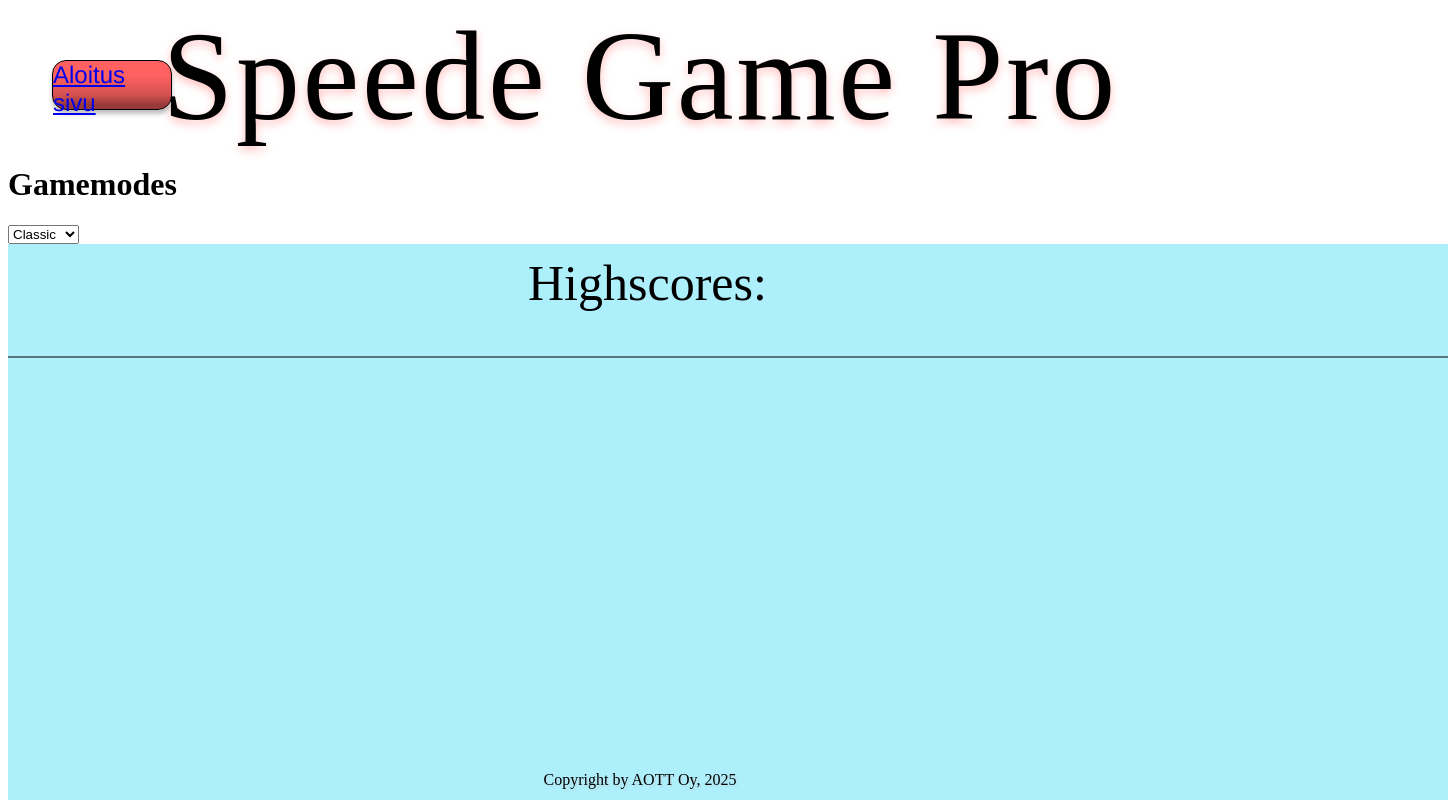
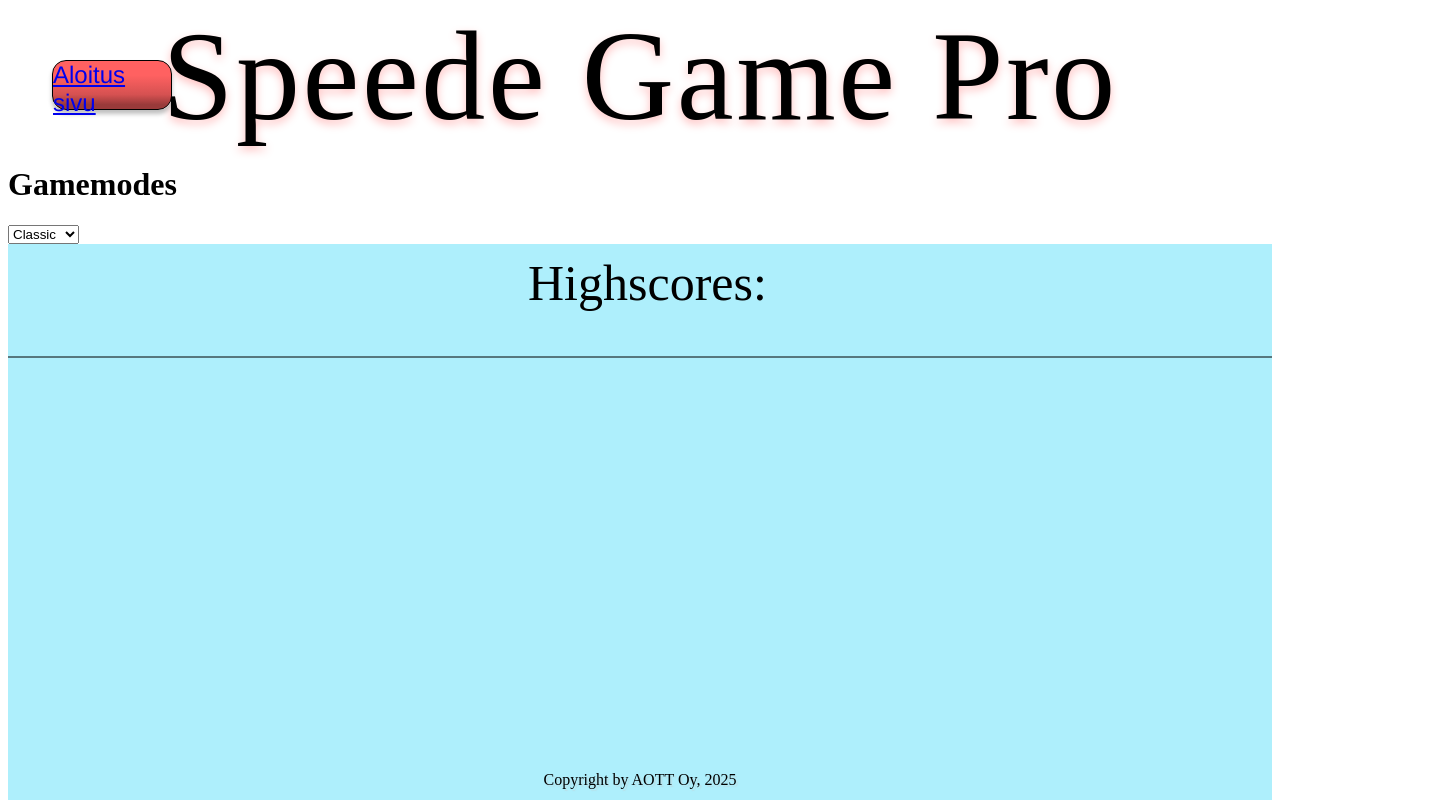
Before and after one commit to jamktiko/ryhma5, a SvelteKit app in the folder speedepeli/: page /highscore in a window 1280 px wide. Shown: the top 800 px of the page, 1448 px wide, since content can reach past the window. Built offline with nearby package versions, Linux system fonts and the light colour scheme; a web font is replaced by a local one.

Commit message:
tausta muutettu 100 prosenttia wideksi highscoressa

```diff
--- a/speedepeli/src/routes/highscore/+page.svelte
+++ b/speedepeli/src/routes/highscore/+page.svelte
@@ -70,8 +70,8 @@
 <style>
 	@import url('https://fonts.googleapis.com/css2?family=Jersey+10&display=swap');
 	.tausta {
-		width: 1440px;
-		height: 1024px;
+		width: 100%;
+		height: 100%;
 		left: 0px;
 		top: 0px;
 		position: absolute;
@@ -130,7 +130,7 @@
 	}
 
 	.highscores_01 {
-		width: 1440px;
+		width: 100%;
 		height: 1024px;
 		position: relative;
 		background: white;
```
